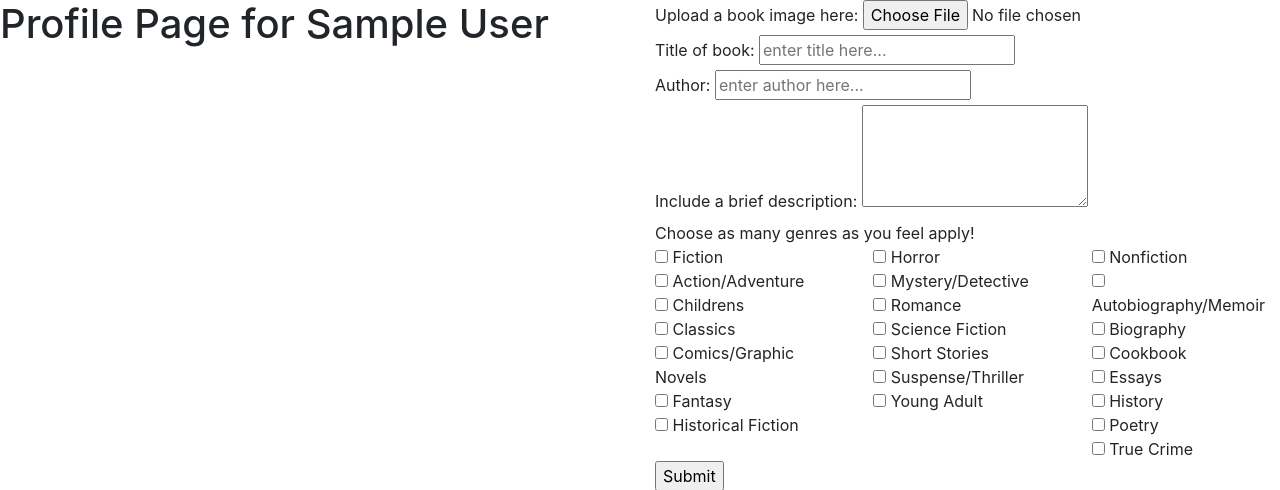
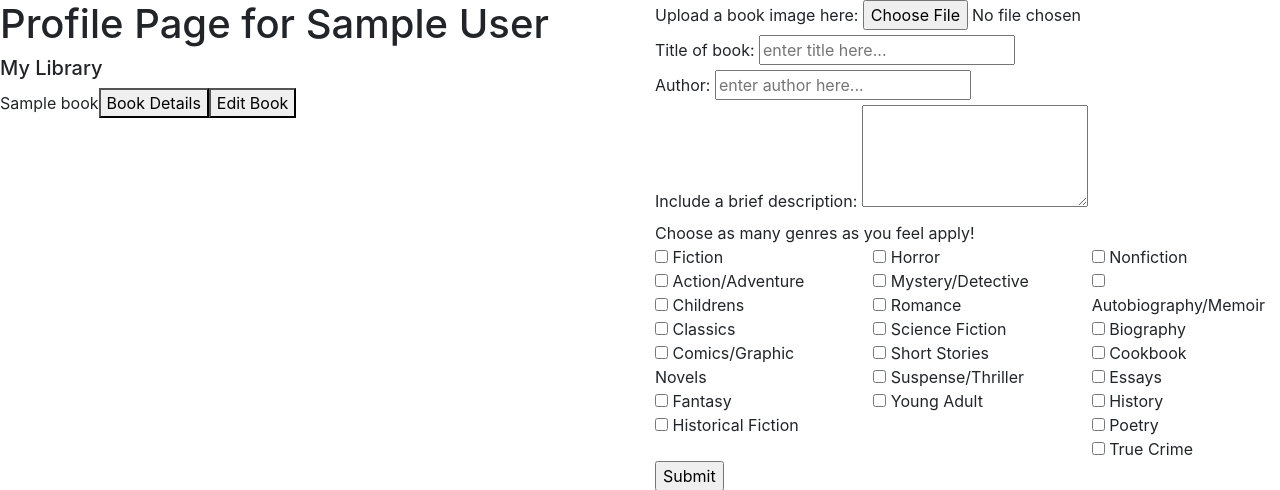
Before and after one commit to LaRenaiocco/community-library, a Flask app: a page that uses templates/profile.html in a window 1280 px wide. Shown: the part 91-581 px from the top of the page. Run offline with Flask 2, Linux system fonts and the light colour scheme; the visitor is signed in with stand-in values (Sample User, id 1); tables that the repository leaves empty hold one stand-in row (values such as "Sample post"); some libraries are stand-ins or nearby versions.

Commit message:
Building render or users books on profile page

```diff
--- a/helper.py
+++ b/helper.py
@@ -21,9 +21,11 @@ def get_user_books(user_id):
     """ Look up all books owned by a user"""
 
     books = Book.query.filter(Book.owner == user_id).all()
-    json_books = jsonify_user_book_data(books)
-
-    return json_books
+    if len(books) > 0:
+        json_books = jsonify_user_book_data(books)
+        return json_books
+    else:
+        return "User has no books"
 
 
 def get_all_book_data():
@@ -50,7 +52,7 @@ def search_database(search_words, param):
     if len(book_list) > 0:
         return jsonify_book_search_data(book_list)
     else:
-        return"""'No books match your search request.
+        return"""No books match your search request.
 Please check your spelling or try fewer search words."""
 
 
--- a/server.py
+++ b/server.py
@@ -100,7 +100,7 @@ def get_profile_info():
     """Get profile information for render"""
 
     user_id = session.get('ID')
-    return helper.get_user_books(user_id)
+    return jsonify(helper.get_user_books(user_id))
 
 
 @app.route('/upload-image', methods=['POST'])
--- a/static/js/profile.js
+++ b/static/js/profile.js
@@ -2,8 +2,24 @@
 
 // Render books owned by user
 $.get('/profile/json', (data) => {
-    const books = data.books
-    console.log(books)
+  // const books = data.books
+  console.log(typeof data)
+  if ( typeof data === "object") {
+    data.forEach(book => {
+			const bookDiv = document.createElement('div')
+			const bookTitle = document.createElement('span')
+			bookTitle.textContent = book.title
+			bookDiv.appendChild(bookTitle)
+			const viewBook = document.createElement('button')
+			viewBook.textContent = 'Book Details'
+			bookDiv.appendChild(viewBook)
+			const editBook = document.createElement('button')
+			editBook.textContent = 'Edit Book'
+			bookDiv.appendChild(editBook)
+
+			$('#user-library-view').append(bookDiv)
+    })
+  }
 })
 
 
--- a/templates/profile.html
+++ b/templates/profile.html
@@ -8,6 +8,8 @@
 <div class="row">
   <div class="col">
     <H1>Profile Page for {{ fname }}</H1>
+    <h5>My Library</h5>
+    <div id="user-library-view"></div>
   </div>
   <div class="col">
     <form id="upload-image-form"
```
